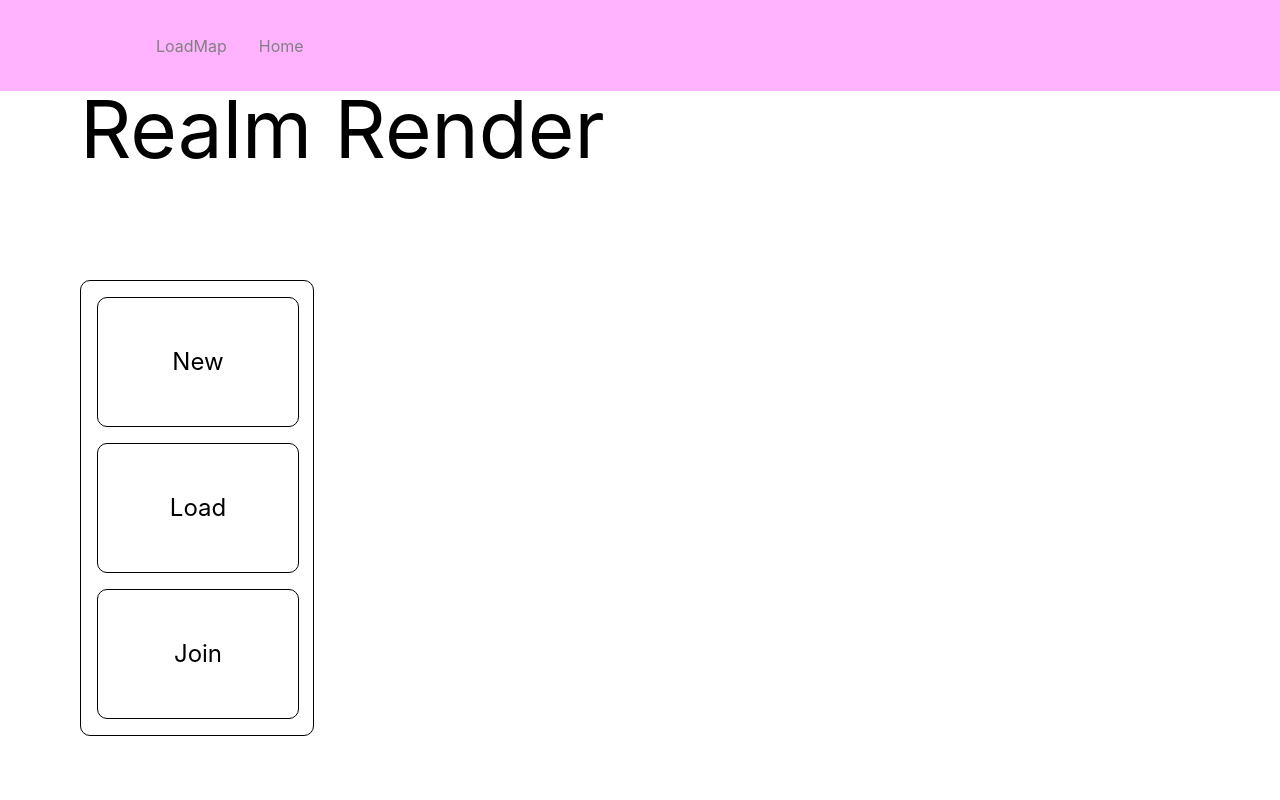
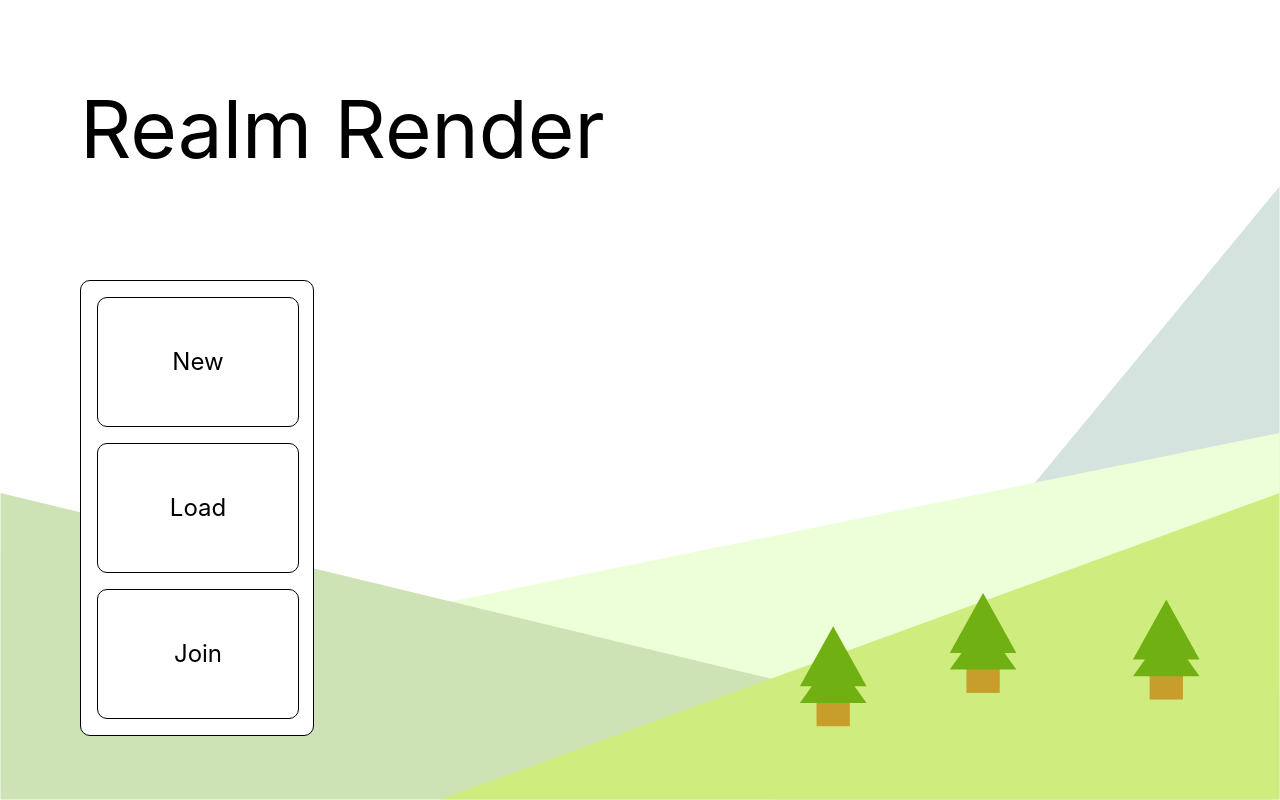
Before and after one commit to WilliamWFK/RealmRender, a React (Create React App) app in the folder software/realm-render/: page / in a window 1280 px wide. Built offline with nearby package versions, Linux system fonts and the light colour scheme.

Commit message:
fix(navigation): removed the use of navbar, and used the pre-existing buttons to link to next page

```diff
--- a/software/realm-render/src/App.js
+++ b/software/realm-render/src/App.js
@@ -1,8 +1,8 @@
 import React from 'react';
 import './styles/App.css';
-import Navbar from './components/Navbar';
-import {BrowserRouter as Router, Routes, Route}
-  from 'react-router-dom';
+//import Navbar from './components/Navbar';
+import { BrowserRouter as Router, Routes, Route }
+    from 'react-router-dom';
 import Home from './pages';
 import LoadMap from './pages/loadMap';
 
@@ -13,7 +13,6 @@ import LoadMap from './pages/loadMap';
 function App() {
   return (
     <Router>
-      <Navbar />
       <Routes>
         <Route exact path='/' element={<Home />} />
         <Route path='/loadMap' element={<LoadMap />} />
--- a/software/realm-render/src/pages/index.js
+++ b/software/realm-render/src/pages/index.js
@@ -1,23 +1,25 @@
 // HOME PAGE index.js file
 import React from 'react';
-/* import background from '../RealmRenderWireframe1.drawio.svg';*/
+import { Link } from 'react-router-dom';
+import background from '../RealmRenderWireframe1.drawio.svg';
 
 const Home = () => {
   return (
     <div className="App">
       <header className="App-header">
             Realm Render
-      </header>
-      <div className="menuButtons">
-        <a href="#" className="menuButtonItem"><p>New</p></a>
-        <a href="#" className="menuButtonItem"><p>Load</p></a>
-        <a href="#" className="menuButtonItem"><p>Join</p></a>
-      </div>
+            </header>
+            <div className="menuButtons">
+                <Link to="/new" className="menuButtonItem"><p>New</p></Link>
+                <Link to="/loadMap" className="menuButtonItem"><p>Load</p></Link>
+                <Link to="/join" className="menuButtonItem"><p>Join</p></Link>
+            </div>
+            <img src={background} alt="background"></img>
+        </div>
 
-    </div>
-  );
-  // background was removed from above
-  // <img src={background} alt="background"></img>
+    );
+    //background was removed from above
+
 };
 
 export default Home;
--- a/software/realm-render/src/pages/loadMap.js
+++ b/software/realm-render/src/pages/loadMap.js
@@ -1,13 +1,15 @@
-import React from 'react';
+import React from "react";
+import { Link } from 'react-router-dom';
 
 const LoadMap = () => {
   return (
     <div>
       <h1>
                 LoadMap
-      </h1>
-    </div>
-  );
+            </h1>
+            <Link to="/index" className="menuButtonItem"><p>Home</p></Link>
+        </div>
+    );
 };
 
 export default LoadMap;
```
